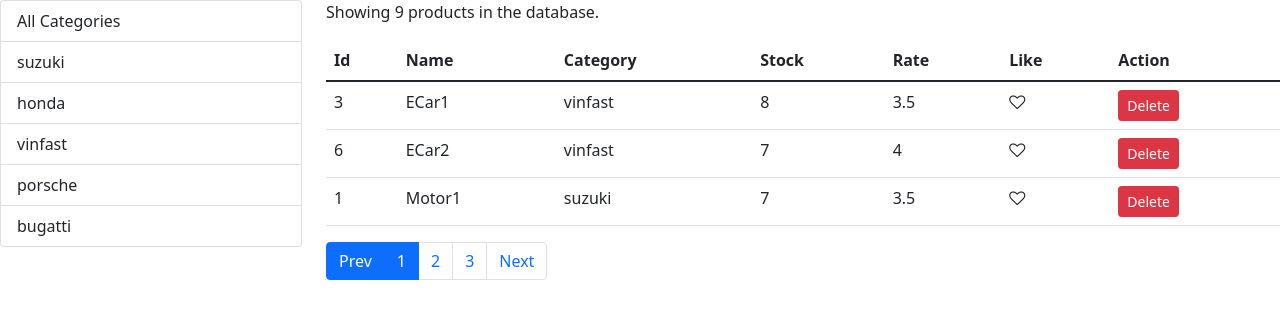
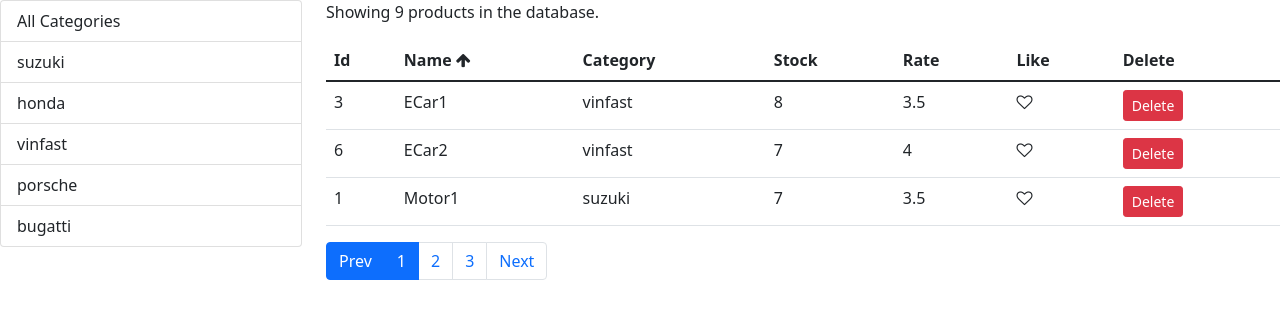
Before and after one commit to thienchanvota1312/ReactDemo, a React (Create React App) app: page / in a window 1280 px wide. Both pictures are taken after a click on the element "Name". Shown: the top 318 px of the page. Built offline with nearby package versions, Linux system fonts and the light colour scheme.

Commit message:
addSortIcon

```diff
--- a/src/components/ProductService.js
+++ b/src/components/ProductService.js
@@ -1,6 +1,6 @@
 import * as categoriesAPI from "./CategoryService";
 const products = [
-    { Id: 1, Name: 'Motor1', Category: {_id: 14 , name: "suzuki"}, Stock: 7, Rate: 3.5 , Like: '' , Action: '' },
+    { Id: 1, Name: 'Motor1', Category: {_id: 14 , name: "suzuki"}, Stock: 7, Rate: 3.5 },
     { Id: 2, Name: 'Motor2', Category: {_id: 73 , name: "honda"}, Stock: 5, Rate: 4.5 , Like: '' , Action: '' },
     { Id: 3, Name: 'ECar1', Category: {_id: 12 , name: "vinfast"}, Stock: 8, Rate: 3.5 , Like: '' , Action: '' },
     { Id: 4, Name: 'SCar1', Category: {_id: 6 , name: "porsche"}, Stock: 7, Rate: 2.5, Like: '' , Action: '' },
@@ -16,20 +16,20 @@ export function getProducts() {
 }
 
 export function getProduct(id) {
-  return products.find((m) => m._id === id);
+  return products.find((m) => m.Id === id);
 }
 
 export function saveProduct(product) {
-  let productInDb = products.find((m) => m._id === product._id) || {};
-  productInDb.name = product.name;
+  let productInDb = products.find((m) => m.Id === product.Id) || {};
+  productInDb.Name = product.Name;
   productInDb.category = categoriesAPI.categories.find(
     (g) => g._id === product.categoryId
   );
-  productInDb.numberInStock = product.numberInStock;
-  productInDb.dailyRentalRate = product.dailyRentalRate;
+  productInDb.Stock = product.Stock;
+  productInDb.Rate = product.Rate;
 
-  if (!productInDb._id) {
-    productInDb._id = Date.now();
+  if (!productInDb.Id) {
+    productInDb.Id = Date.now();
     products.push(productInDb);
   }
 
@@ -37,7 +37,7 @@ export function saveProduct(product) {
 }
 
 export function deleteProduct(id) {
-  let productInDb = products.find((m) => m._id === id);
+  let productInDb = products.find((m) => m.Id === id);
   products.splice(products.indexOf(productInDb), 1);
   return productInDb;
 }
--- a/src/components/Products.jsx
+++ b/src/components/Products.jsx
@@ -6,6 +6,8 @@ import Category from "./Category";
 import { getCategories } from "./CategoryService";
 import ProductsTable from "./ProductsTable";
 import _ from "lodash";
+import "font-awesome/css/font-awesome.css";
+import { faArrowDown } from "@fortawesome/free-solid-svg-icons";
 
 class Products extends Component {
   state = {
@@ -50,6 +52,13 @@ class Products extends Component {
       sortColumn.order = "asc";
     }
     this.setState({ sortColumn });
+  };
+
+  handleIcon = (path) => {
+    const sortColumn = { ...this.state.sortColumn };
+    if (path !== sortColumn.path) return null;
+    if (sortColumn.order === 'asc') return <i className ="fa fa-arrow-up" ></i>
+    return <i className ="fa fa-arrow-down" ></i>
   };
 
   handlePageChange = (page) => {
@@ -99,6 +108,7 @@ class Products extends Component {
               onLike={this.handleLike}
               onDelete={this.handleDelete}
               onSort={this.handleSort}
+              sortIcon={this.handleIcon}
             />
             <Pagination
               totalItems={filtered.length}
--- a/src/components/ProductsTable.jsx
+++ b/src/components/ProductsTable.jsx
@@ -1,21 +1,21 @@
 import React from "react";
 import Like from "./common/like";
+import TableHeader from "./common/TableHeader";
 
 const ProductsTable = (props) => {
-  const { products, onLike, onDelete, onSort } = props;
+  const { products, onLike, onDelete, onSort, sortIcon } = props;
+  const columns = [
+    {path:'Id', label:'Id'},
+    {path:'Name', label:'Name'},
+    {path:'Category.name', label:'Category'},
+    {path:'Stock', label:'Stock'},
+    {path:'Rate', label:'Rate'},
+    {key:'like', label:'Like'},
+    {key:'delete', label:'Delete'}
+  ]
   return (
     <table className="table">
-      <thead>
-        <tr>
-          <th onClick={() => onSort("Id")}>Id</th>
-          <th onClick={() => onSort("Name")}>Name</th>
-          <th onClick={() => onSort("Category")}>Category</th>
-          <th onClick={() => onSort("Stock")}>Stock</th>
-          <th onClick={() => onSort("Rate")}>Rate</th>
-          <th>Like</th>
-          <th>Action</th>
-        </tr>
-      </thead>
+      <TableHeader columns = {columns} onSort = {onSort} sortIcon = {sortIcon} />
       <tbody>
         {products.map((product) => (
           <tr key={product. Id}>
--- /dev/null
+++ b/src/components/common/TableHeader.jsx
@@ -0,0 +1,18 @@
+import React from "react";
+import "font-awesome/css/font-awesome.css";
+
+
+const TableHeader = (props) => {
+  const { columns, onSort , sortIcon } = props;
+
+
+  return (
+      <thead>
+        <tr>
+          {columns.map(column => (<th key={column.path || column.key } onClick={() => onSort(column.path)}> {column.label} {sortIcon(column.path)} </th>))}
+        </tr>
+      </thead>
+  );
+};
+
+export default TableHeader;
```
